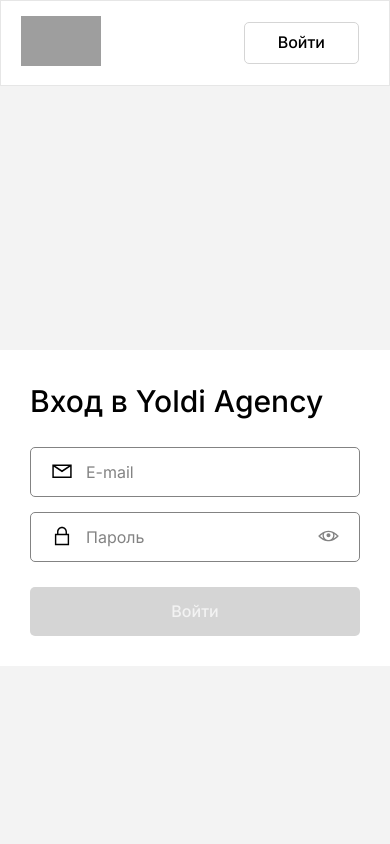
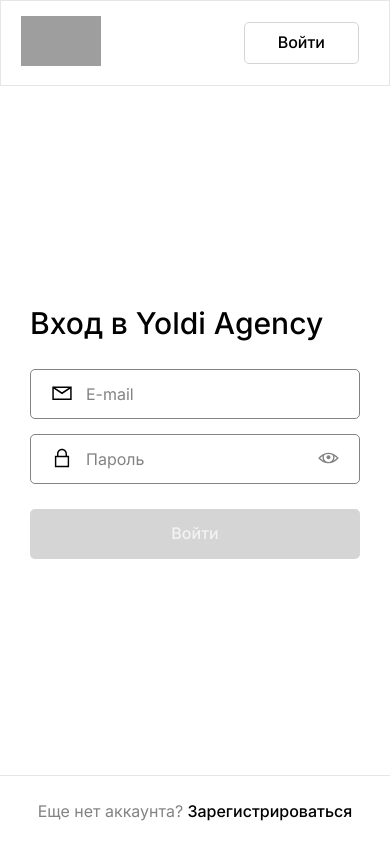
Before and after one commit to bakai04/Yoldi, a Next.js app: page /sign-in in a window 390 px wide. Shown: the top 844 px of the page. Built offline with nearby package versions, Linux system fonts and the light colour scheme; no server answers; sample sign-in values are in the browser's storage; grey boxes are pictures that could not be loaded.

Commit message:
bagfix/adaptive

```diff
--- a/src/components/AuthModals/AuthModals.module.scss
+++ b/src/components/AuthModals/AuthModals.module.scss
@@ -25,11 +25,12 @@
   }
 }
 
-@media (max-width: 375px) {
+@media (max-width: 576px) {
   .auth {
-    display: block;
+    display: flex;
     justify-content: center;
     align-items: center;
+    width: 100%;
     height: calc(100vh - 155px);
     background-color: #FFF;
   }
```
